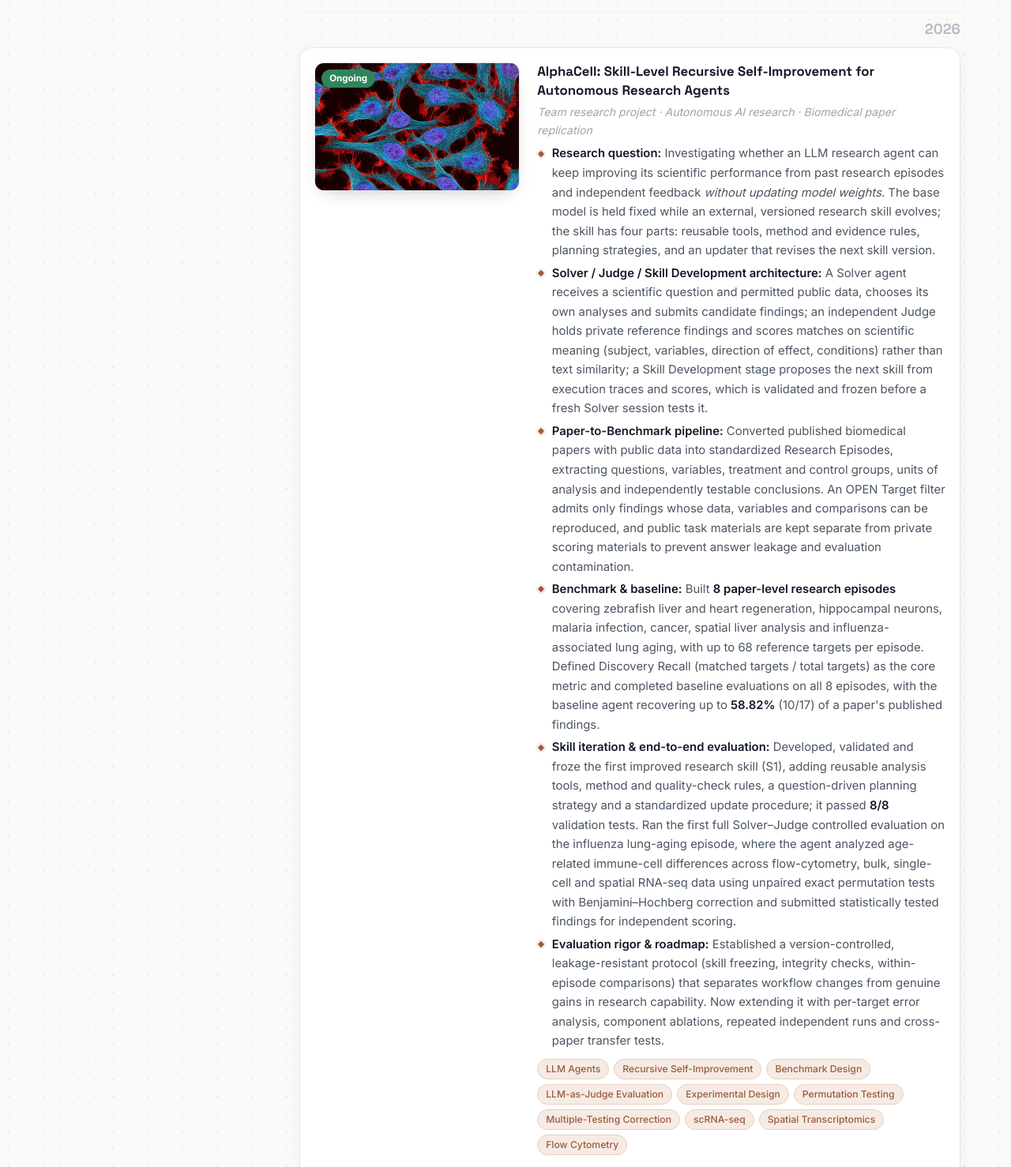
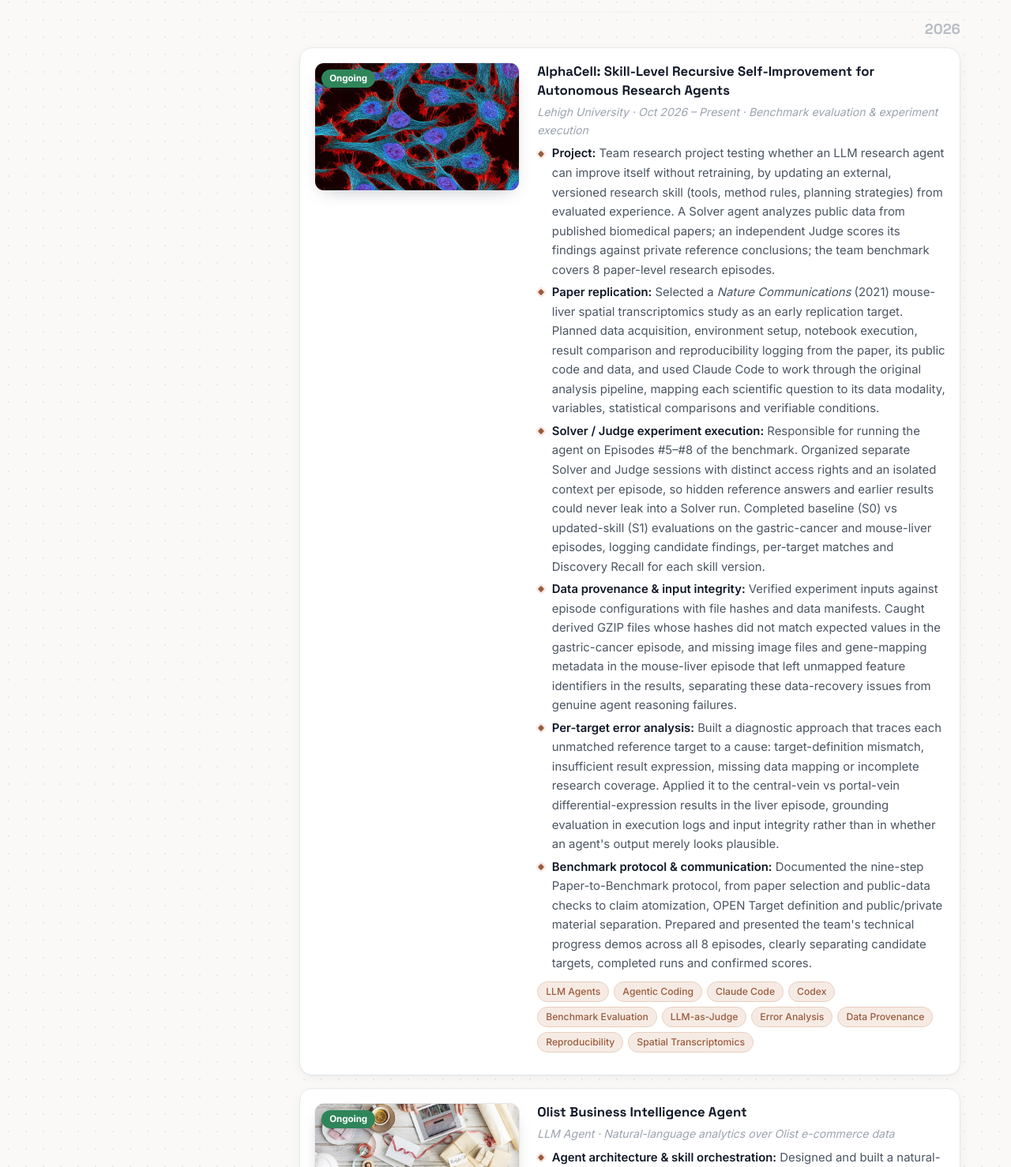
Before and after one commit to Alex-Xuyang-Wang/Alex-Xuyang-Wang.github.io, a plain HTML site: page index.html in a window 1280 px wide. Shown: the part 2120-3598 px from the top of the page at 79% size. Drawn offline with Linux system fonts and the light colour scheme; some icons are missing.

Commit message:
Rewrite AlphaCell around personal contributions
Co-Authored-By: Claude Opus 5.5 <noreply@anthropic.com>

```diff
--- a/index.html
+++ b/index.html
@@ -174,7 +174,7 @@
     <section id="news">
       <h2 class="rv">News</h2>
       <ul class="news-list rv">
-        <li><span class="news-date">Nov 2026</span> <a href="#proj-alphacell">AlphaCell</a> update: built 8 paper-level research episodes, completed baseline evaluations and shipped the first improved research skill for autonomous research agents.</li>
+        <li><span class="news-date">Oct 2026</span> Joined <a href="#proj-alphacell">AlphaCell</a>, a Lehigh research project on autonomous AI research agents, working on benchmark evaluation and Solver/Judge experiments.</li>
         <li><span class="news-date">Aug 2026</span> Wrapped up my summer internship as an <strong>IT Audit Intern</strong> at Pan-China Certified Public Accountants in Hangzhou.</li>
         <li><span class="news-date">Feb 2026</span> Started the <a href="#proj-diffusion">Diffusion-Based Image Stylization System</a> project at Lehigh.</li>
         <li class="extra"><span class="news-date">Jun 2025</span> Started my M.S. in Data Science at <strong>Lehigh University</strong>! 🎉</li>
@@ -205,16 +205,16 @@
         </div>
         <div>
           <h3>AlphaCell: Skill-Level Recursive Self-Improvement for Autonomous Research Agents</h3>
-          <div class="project-meta">Team research project · Autonomous AI research · Biomedical paper replication</div>
+          <div class="project-meta">Lehigh University · Oct 2026 – Present · Benchmark evaluation &amp; experiment execution</div>
           <ul>
-            <li><strong>Research question:</strong> Investigating whether an LLM research agent can keep improving its scientific performance from past research episodes and independent feedback <em>without updating model weights</em>. The base model is held fixed while an external, versioned research skill evolves; the skill has four parts: reusable tools, method and evidence rules, planning strategies, and an updater that revises the next skill version.</li>
-            <li><strong>Solver / Judge / Skill Development architecture:</strong> A Solver agent receives a scientific question and permitted public data, chooses its own analyses and submits candidate findings; an independent Judge holds private reference findings and scores matches on scientific meaning (subject, variables, direction of effect, conditions) rather than text similarity; a Skill Development stage proposes the next skill from execution traces and scores, which is validated and frozen before a fresh Solver session tests it.</li>
-            <li><strong>Paper-to-Benchmark pipeline:</strong> Converted published biomedical papers with public data into standardized Research Episodes, extracting questions, variables, treatment and control groups, units of analysis and independently testable conclusions. An OPEN Target filter admits only findings whose data, variables and comparisons can be reproduced, and public task materials are kept separate from private scoring materials to prevent answer leakage and evaluation contamination.</li>
-            <li><strong>Benchmark &amp; baseline:</strong> Built <strong>8 paper-level research episodes</strong> covering zebrafish liver and heart regeneration, hippocampal neurons, malaria infection, cancer, spatial liver analysis and influenza-associated lung aging, with up to 68 reference targets per episode. Defined Discovery Recall (matched targets / total targets) as the core metric and completed baseline evaluations on all 8 episodes, with the baseline agent recovering up to <strong>58.82%</strong> (10/17) of a paper's published findings.</li>
-            <li><strong>Skill iteration &amp; end-to-end evaluation:</strong> Developed, validated and froze the first improved research skill (S1), adding reusable analysis tools, method and quality-check rules, a question-driven planning strategy and a standardized update procedure; it passed <strong>8/8</strong> validation tests. Ran the first full Solver–Judge controlled evaluation on the influenza lung-aging episode, where the agent analyzed age-related immune-cell differences across flow-cytometry, bulk, single-cell and spatial RNA-seq data using unpaired exact permutation tests with Benjamini–Hochberg correction and submitted statistically tested findings for independent scoring.</li>
-            <li><strong>Evaluation rigor &amp; roadmap:</strong> Established a version-controlled, leakage-resistant protocol (skill freezing, integrity checks, within-episode comparisons) that separates workflow changes from genuine gains in research capability. Now extending it with per-target error analysis, component ablations, repeated independent runs and cross-paper transfer tests.</li>
+            <li><strong>Project:</strong> Team research project testing whether an LLM research agent can improve itself without retraining, by updating an external, versioned research skill (tools, method rules, planning strategies) from evaluated experience. A Solver agent analyzes public data from published biomedical papers; an independent Judge scores its findings against private reference conclusions; the team benchmark covers 8 paper-level research episodes.</li>
+            <li><strong>Paper replication:</strong> Selected a <em>Nature Communications</em> (2021) mouse-liver spatial transcriptomics study as an early replication target. Planned data acquisition, environment setup, notebook execution, result comparison and reproducibility logging from the paper, its public code and data, and used Claude Code to work through the original analysis pipeline, mapping each scientific question to its data modality, variables, statistical comparisons and verifiable conditions.</li>
+            <li><strong>Solver / Judge experiment execution:</strong> Responsible for running the agent on Episodes #5–#8 of the benchmark. Organized separate Solver and Judge sessions with distinct access rights and an isolated context per episode, so hidden reference answers and earlier results could never leak into a Solver run. Completed baseline (S0) vs updated-skill (S1) evaluations on the gastric-cancer and mouse-liver episodes, logging candidate findings, per-target matches and Discovery Recall for each skill version.</li>
+            <li><strong>Data provenance &amp; input integrity:</strong> Verified experiment inputs against episode configurations with file hashes and data manifests. Caught derived GZIP files whose hashes did not match expected values in the gastric-cancer episode, and missing image files and gene-mapping metadata in the mouse-liver episode that left unmapped feature identifiers in the results, separating these data-recovery issues from genuine agent reasoning failures.</li>
+            <li><strong>Per-target error analysis:</strong> Built a diagnostic approach that traces each unmatched reference target to a cause: target-definition mismatch, insufficient result expression, missing data mapping or incomplete research coverage. Applied it to the central-vein vs portal-vein differential-expression results in the liver episode, grounding evaluation in execution logs and input integrity rather than in whether an agent's output merely looks plausible.</li>
+            <li><strong>Benchmark protocol &amp; communication:</strong> Documented the nine-step Paper-to-Benchmark protocol, from paper selection and public-data checks to claim atomization, OPEN Target definition and public/private material separation. Prepared and presented the team's technical progress demos across all 8 episodes, clearly separating candidate targets, completed runs and confirmed scores.</li>
           </ul>
-          <div class="tags stack"><span class="tag">LLM Agents</span><span class="tag">Recursive Self-Improvement</span><span class="tag">Benchmark Design</span><span class="tag">LLM-as-Judge Evaluation</span><span class="tag">Experimental Design</span><span class="tag">Permutation Testing</span><span class="tag">Multiple-Testing Correction</span><span class="tag">scRNA-seq</span><span class="tag">Spatial Transcriptomics</span><span class="tag">Flow Cytometry</span></div>
+          <div class="tags stack"><span class="tag">LLM Agents</span><span class="tag">Agentic Coding</span><span class="tag">Claude Code</span><span class="tag">Codex</span><span class="tag">Benchmark Evaluation</span><span class="tag">LLM-as-Judge</span><span class="tag">Error Analysis</span><span class="tag">Data Provenance</span><span class="tag">Reproducibility</span><span class="tag">Spatial Transcriptomics</span></div>
         </div>
       </article>
 
```
